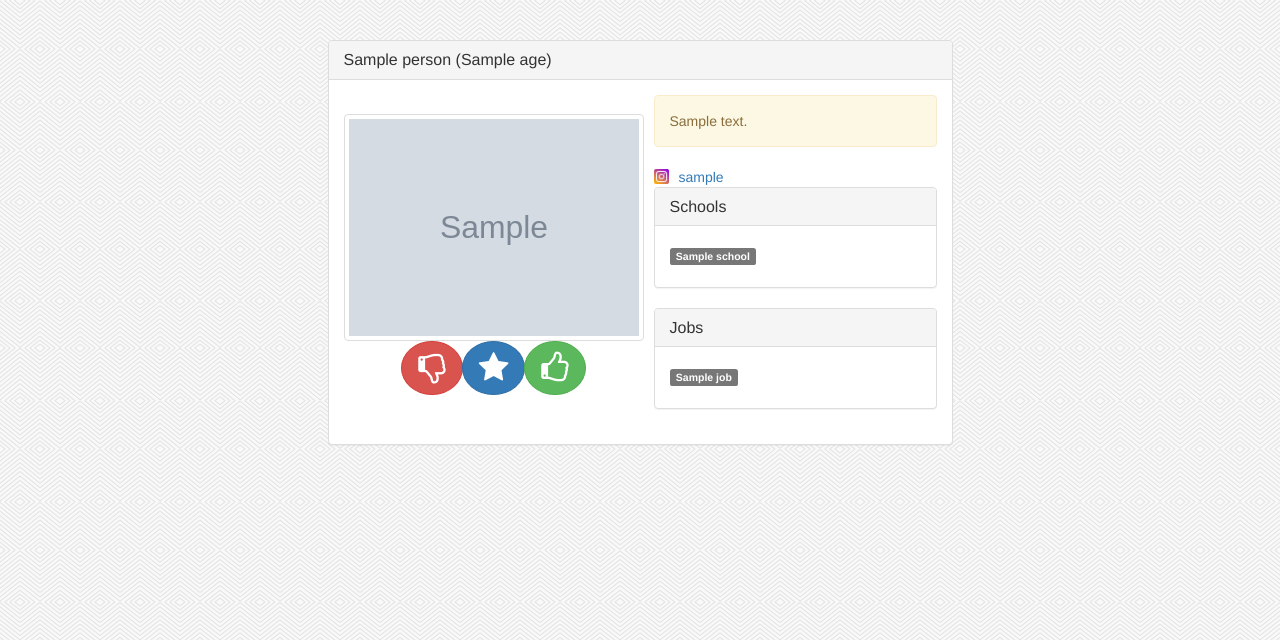
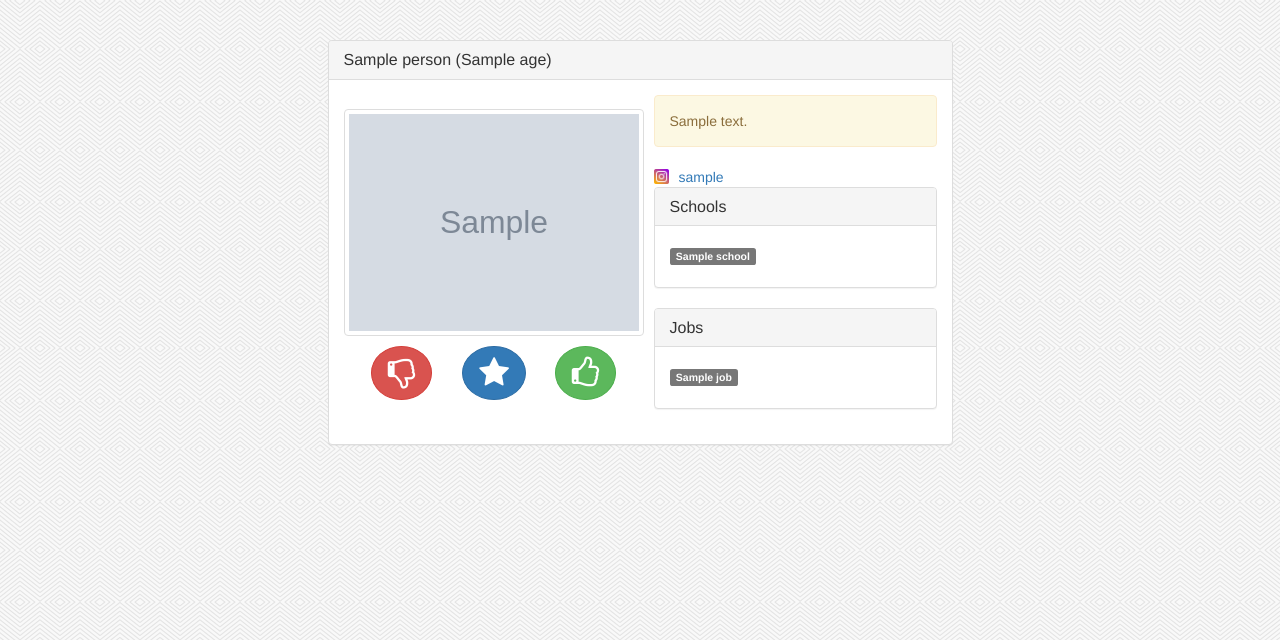
Before and after one commit to harababurel/pynder-iss, a Flask app: template src/templates/swipe.html in a window 1280 px wide. Shown: the part 52-692 px from the top of the page. Run offline with Flask 2, Linux system fonts and the light colour scheme; the template is opened without the code that fills it: most values are stand-ins (such as "Sample title", 1, 10 or a date in 2020); grey boxes marked "Sample" are stand-in pictures; some libraries are stand-ins or nearby versions; some web fonts are replaced.

Commit message:
added top margin to dislike/superlike/like buttons

```diff
--- a/src/static/swipe.css
+++ b/src/static/swipe.css
@@ -1,5 +1,6 @@
 .vote {
     border-radius: 50%!important;
+    margin-top: 10px!important;
 }
 
 .vote i{
@@ -7,5 +8,6 @@
 }
 
 .superlike {
-    margin: 0 30px!important;
+    margin-left: 30px!important;
+    margin-right: 30px!important;
 }
--- a/src/templates/swipe.html
+++ b/src/templates/swipe.html
@@ -47,7 +47,7 @@
                     <button type="submit" class="btn btn-danger vote" name="dislike">
                       <i class="fa fa-thumbs-o-down" aria-hidden="true"></i>
                     </button>
-                    <button type="submit" class="btn btn-primary vote" name="superlike">
+                    <button type="submit" class="btn btn-primary vote superlike" name="superlike">
                       <i class="fa fa-star" aria-hidden="true"></i>
                     </button>
                     <button type="submit" class="btn btn-success vote" name="like">
```
